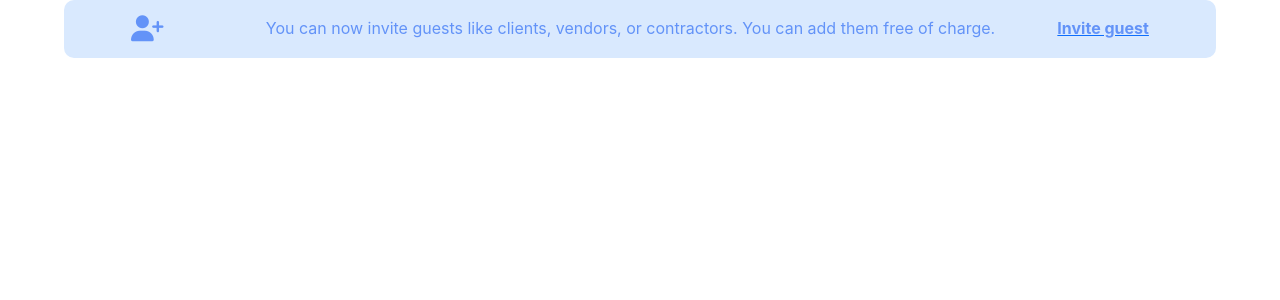
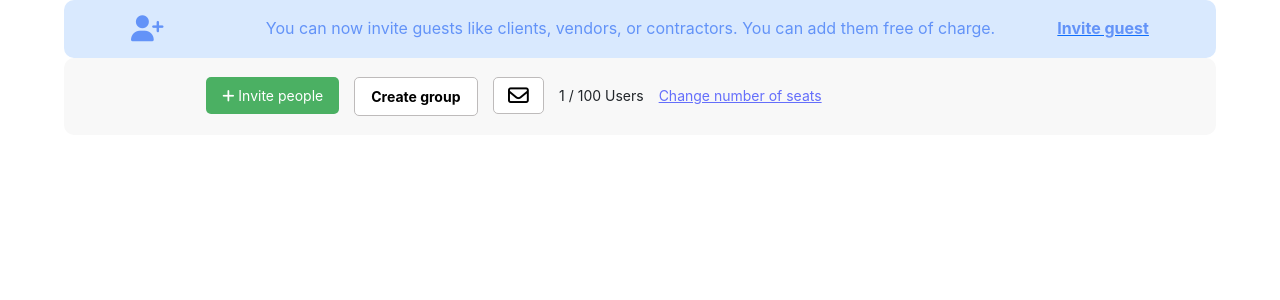
Before and after one commit to iamdebobrota/Timecamp-Clone, a React (Create React App) app in the folder frontend/: page /app/settings/users in a window 1280 px wide. Shown: the top 300 px of the page. Built offline with nearby package versions, Linux system fonts and the light colour scheme.

Commit message:
users component in progress

```diff
--- a/frontend/src/components/pages/ProjectUsers/Users.jsx
+++ b/frontend/src/components/pages/ProjectUsers/Users.jsx
@@ -17,6 +17,42 @@ const Users = () => {
         </a>
       </div>
 
+      <div  className={styles.userHeaderWrapper} id="users-alert" role="alert">
+        <div className={styles.userHeaderWrapperFirst} >
+            <div>
+                <button className={styles.inviteBtn}>
+                    <i className="fa-solid fa-plus"></i>
+                    {"     "}<span>Invite people</span>
+                </button>
+            </div>
+
+            <div>
+                <button className={styles.createGrpBtn}>
+                  <span>Create group</span>
+                </button>
+            </div>
+
+            <div>
+                <button className={styles.mailBtn}>
+                    <i className="fa-regular fa-envelope"></i>
+                </button>
+            </div>
+
+            <div style={{padding: '0.5rem 0',fontSize:'14px' }}>
+                <span>1 / 100 Users</span>
+            </div>
+
+            <div style={{padding: '0.5rem 0',fontSize:'14px' }}>
+                <a style={{textDecoration:'underline',color:'#646efb'}}>Change number of seats</a>
+            </div>
+
+        </div>
+
+        <div className={styles.userHeaderWrapperSecond}>
+
+        </div>
+      </div>
+
 
 
     </div>
--- a/frontend/src/components/pages/ProjectUsers/users.module.css
+++ b/frontend/src/components/pages/ProjectUsers/users.module.css
@@ -8,3 +8,45 @@
     border-radius:10px;
     color: #6393f8;
 }
+.userHeaderWrapper{
+    width: 90%;
+    display: flex;
+    justify-content:space-around;
+    margin: auto;
+    padding:1.2rem 1rem;
+    border-radius:10px;
+    background-color:#f8f8f8;
+    font-family: -apple-system,Arial,sans-serif;
+}
+.userHeaderWrapperFirst{
+    display: flex;
+    justify-content: space-between;
+    gap: 15px;
+    font-size: 14px;
+}
+.inviteBtn{
+    border: none;
+    background-color:#4bb063;
+    color: white;
+    padding: 0.5rem 1rem;
+    border-radius:5px;
+    gap: 5px;
+    font-weight: 1200;
+}
+.createGrpBtn{
+    border: 1px solid rgb(190, 187, 187);
+    background-color:white;
+    color: black;
+    padding: 0.5rem 1rem;
+    border-radius:5px;
+    font-weight: bolder;
+}
+.mailBtn{
+    border: 1px solid rgb(190, 187, 187);
+    background-color:white;
+    color: black;
+    padding: 0.1rem 0.9rem;
+    border-radius:5px;
+    font-weight: bolder;
+    font-size: 1.3rem;
+}
```
